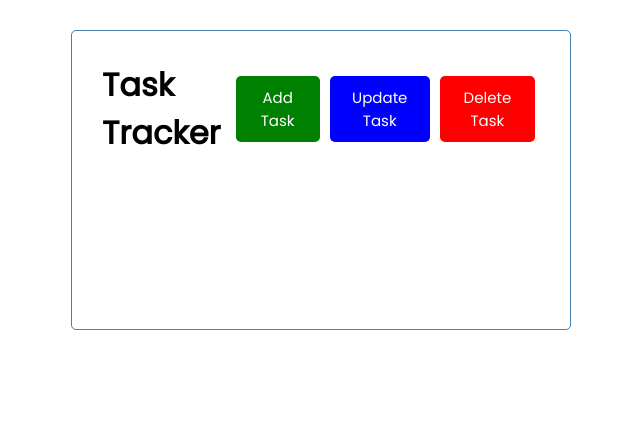
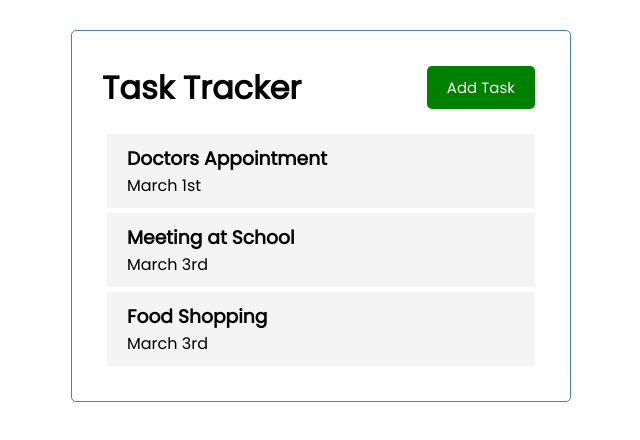
Before and after one commit to Marshall-Hao/vue-crash-2021, a Vue app: page / in a window 1280 px wide. Shown: the top 440 px of the page, without its empty margins (319-959 px from the left). Built offline with nearby package versions, Linux system fonts and the light colour scheme.

Commit message:
add tasks and figure out how the components pass to the APP

```diff
--- a/src/App.vue
+++ b/src/App.vue
@@ -1,22 +1,48 @@
 <template>
   <div class="container">
     <Header title="Task Tracker"/>
+    <Tasks :tasks="tasks"/>
   </div>
 </template>
 
 <script>
-import Header from './components/Header'
+import Header from './components/Header.vue';
+import Tasks from './components/Tasks.vue';
 
 export default {
   name: 'App',
   components: {
     Header,
+    Tasks,
   },
   data() {
     return {
-      task: []
-    }
-  }
+      task: [],
+    };
+  },
+  created() {
+    this.tasks = [
+      {
+        id: 1,
+        text: 'Doctors Appointment',
+        day: 'March 1st',
+        reminder: true,
+      },
+      {
+        id: 2,
+        text: 'Meeting at School',
+        day: 'March 3rd',
+        reminder: true,
+      },
+      {
+        id: 3,
+        text: 'Food Shopping',
+        day: 'March 3rd',
+        reminder: false,
+      },
+    ];
+  },
+
 };
 </script>
 
--- a/src/components/Button.vue
+++ b/src/components/Button.vue
@@ -7,7 +7,12 @@
   name: 'Button',
   props: {
     text: String,
-    color: String
-  }
-}
+    color: String,
+  },
+  methods: {
+    onClick() {
+      console.log('click');
+    },
+  },
+};
 </script>
--- a/src/components/Header.vue
+++ b/src/components/Header.vue
@@ -2,23 +2,23 @@
   <header>
     <h1>{{ title }}</h1>
     <Button text="Add Task" color="green"/>
-    <Button text="Update Task" color="blue"/>
-    <Button text="Delete Task" color="red"/>
+  <!--   <Button text="Update Task" color="blue"/>
+    <Button text="Delete Task" color="red"/> -->
   </header>
 </template>
 
 <script>
-import Button from './Button'
+import Button from './Button.vue';
 
- export default {
+export default {
   name: 'Header',
   props: {
     title: String,
   },
   components: {
     Button,
-  }
-}
+  },
+};
 </script>
 
 <style scooped>
--- /dev/null
+++ b/src/components/Task.vue
@@ -0,0 +1,35 @@
+<template>
+<div class="task">
+  <h3>{{ task.text }}</h3>
+  <p>{{ task.day}}</p>
+</div>
+</template>
+
+<script>
+export default {
+  name: 'Task',
+  props: {
+    task: Object,
+  },
+};
+</script>
+
+<style scope>
+.fas {
+  color: red;
+}
+.task {
+  background: #f4f4f4;
+  margin: 5px;
+  padding: 10px 20px;
+  cursor: pointer;
+}
+.task.reminder {
+  border-left: 5px solid green;
+}
+.task h3 {
+  display: flex;
+  align-items: center;
+  justify-content: space-between;
+}
+</style>
--- /dev/null
+++ b/src/components/Tasks.vue
@@ -0,0 +1,20 @@
+<template>
+  <div :key="task.id" v-for="task in tasks">
+    <Task :task="task"/>
+  </div>
+</template>
+
+<script>
+import Task from './Task.vue';
+
+export default {
+  name: 'Tasks',
+  props: {
+    tasks: Array,
+  },
+  components: {
+    Task,
+  },
+};
+
+</script>
```
